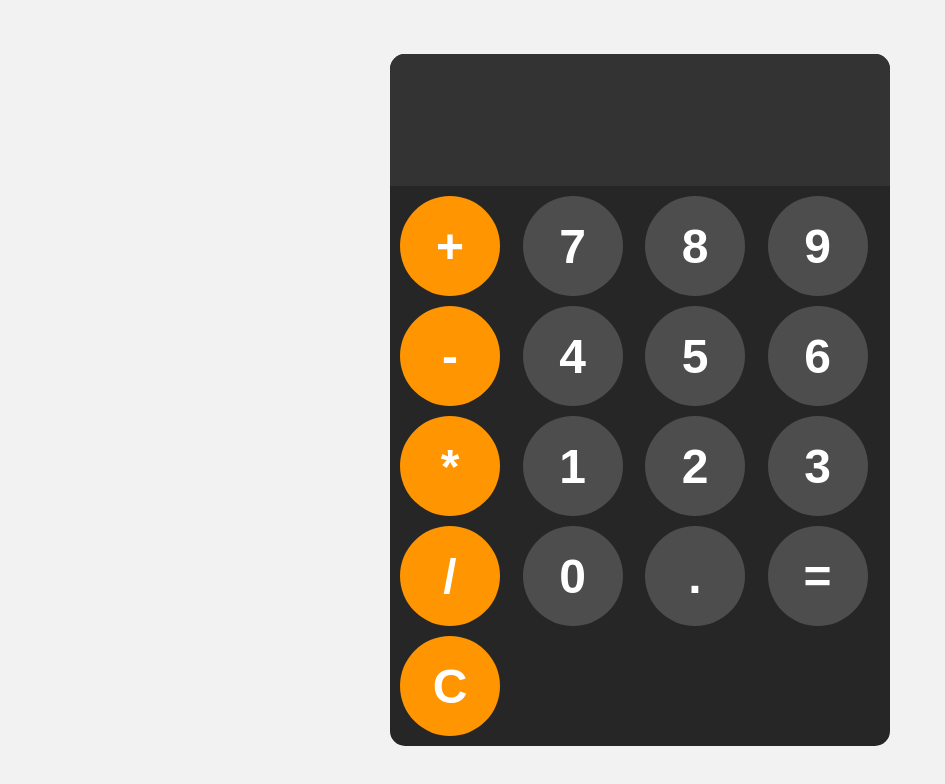
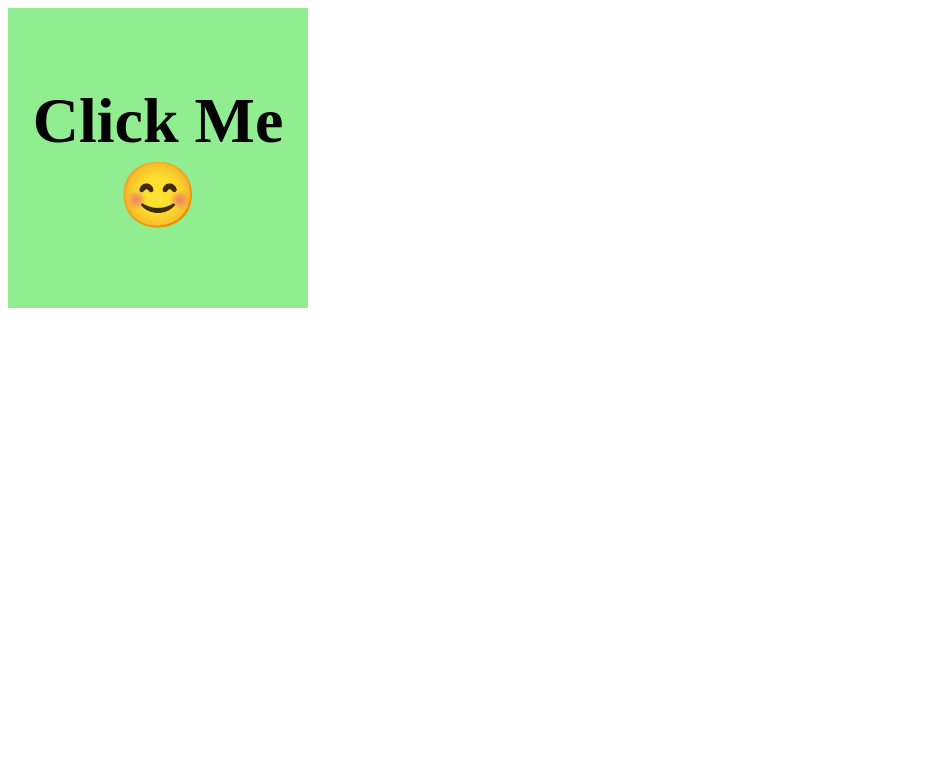
Before and after one commit to abbasmodhar-lab/JavaScript-Full-Course, a plain HTML site: page index.html in a window 1280 px wide. Shown: the whole page, without its empty margins (0-945 px from the left). Drawn offline with Linux system fonts and the light colour scheme.

Commit message:
implement click and hover effects in JavaScript and style the box in CSS.

```diff
--- a/index.html
+++ b/index.html
@@ -7,32 +7,7 @@
     <link rel="stylesheet" href="style.css" />
   </head>
   <body>
-    <div id="calculator">
-      <input id="display" readonly />
-      <div id="keys">
-        <button onclick="appendToDisply('+')" class="operator-btn">+</button>
-        <button onclick="appendToDisply('7')">7</button>
-        <button onclick="appendToDisply('8')">8</button>
-        <button onclick="appendToDisply('9')">9</button>
-        <button onclick="appendToDisply('-')" class="operator-btn">-</button>
-        <button onclick="appendToDisply('4')">4</button>
-        <button onclick="appendToDisply('5')">5</button>
-        <button onclick="appendToDisply('6')">6</button>
-        <button onclick="appendToDisply('*')" class="operator-btn">*</button>
-
-        <button onclick="appendToDisply('1')">1</button>
-        <button onclick="appendToDisply('2')">2</button>
-        <button onclick="appendToDisply('3')">3</button>
-        <button onclick="appendToDisply('/')" class="operator-btn">/</button>
-
-        <button onclick="appendToDisply('0')">0</button>
-        <button onclick="appendToDisply('.')">.</button>
-        <button onclick="calculate('=')">=</button>
-
-        <button onclick="clearDisply('C')" class="operator-btn">C</button>
-
-      </div>
-    </div>
+    <div id="myBox">Click Me 😊</div>
     <script src="index.js"></script>
   </body>
 </html>
--- a/index.js
+++ b/index.js
@@ -1,20 +1,17 @@
-//  Calculator
-const display = document.getElementById('display');
-// appendToDisply function
-function appendToDisply(input){
-  display.value += input;
-}
-// calculate function
-function calculate(input){
-  // try to calculate the value
-  try{
-    display.value=eval(display.value);
-  }catch(error){
-    // if there is an error, display the error
-    display.value = 'Error';
-  }
-}
-// clearDisply function
-function clearDisply(input){
-  display.value = '';
-}
+// get the box element
+const myBox = document.getElementById("myBox");
+// on click change the color and text
+myBox.addEventListener("click", (event) => {
+  event.target.style.backgroundColor = "tomato";
+  event.target.textContent = "OUCH ! 😢";
+});
+//  on hover in change the text and color to yellow
+myBox.addEventListener("mouseover", (event) => {
+  event.target.style.backgroundColor = "yellow";
+  event.target.textContent = "dont do it ! 😯";
+});
+// on hover out return the inistal style
+myBox.addEventListener("mouseout", (event) => {
+  event.target.style.backgroundColor = 'lightGreen';
+  event.target.textContent = "Click Me 😊";
+});
--- a/style.css
+++ b/style.css
@@ -1,58 +1,12 @@
- body{
-  margin: 0;
+  /* the initial style of the box */
+ #myBox{
+  background-color: rgb(144, 238, 144);
+  width: 300px;
+  height: 300px;
+  font-size: 4rem;
+  font-weight: bold;
   display: flex;
-  justify-content: center;
   align-items: center;
-  height: 100vh;
-  background-color: hsl(0, 0%, 95%);
- }
- button{
-  width: 100px;
-  height: 100px;
-  border-radius: 50px;
-  border: none;
-  background-color: hsl(0, 0%, 30%);
-  color: white;
-  font-size: 3rem;
-  font-weight: bold;
+  text-align: center;
   cursor: pointer;
-
- }
- button:hover{
-  background-color: hsl(0, 0%, 40%);
- }
- button:active{
-  background-color: hsl(0, 0%, 50%);
- }
-
- #keys{
-  display: grid;
-  grid-template-columns: repeat(4, 1fr);
-  gap: 10px;
-  padding: 10px;
- }
- #calculator{
-  font-family: 'Arial', sans-serif;
-  background-color: hsl(0, 0%, 15%);
-  border-radius: 15px;
-  max-width: 500px;
-  overflow: hidden;
- }
- #display{
-  width: 100%;
-  padding: 20px;
-  font-size: 5rem;
-  text-align: left;
-  border: none;
-  background-color: hsl(0, 0%, 20%);
-  color: white;
 }
-.operator-btn{
-  background-color: hsl(35, 100%, 50%);
-}
-.operator-btn:hover{
-  background-color: hsl(35, 100%, 60%);
-}
-.operator-btn:active{
-  background-color: hsl(35, 100%, 70%);
-}
```
